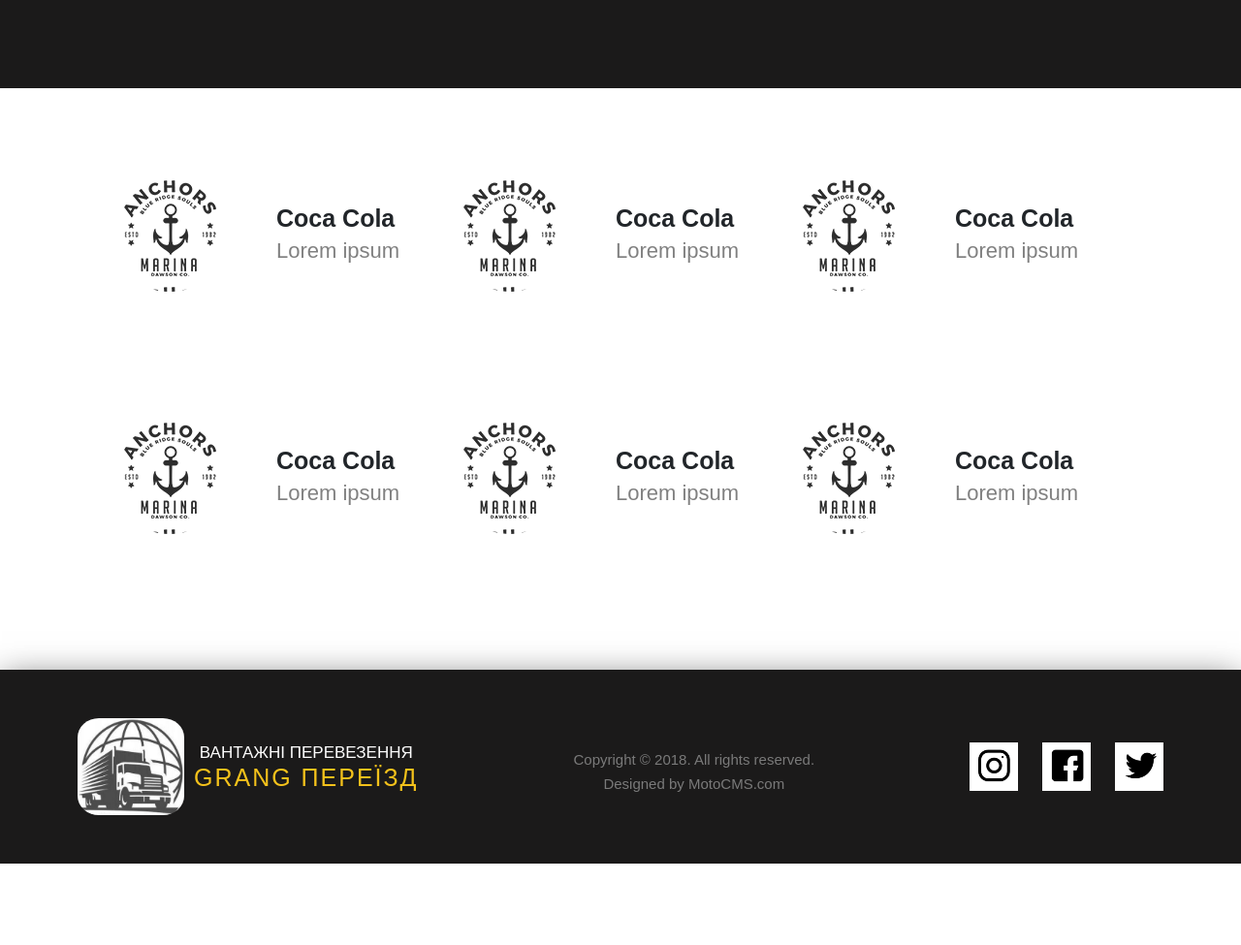
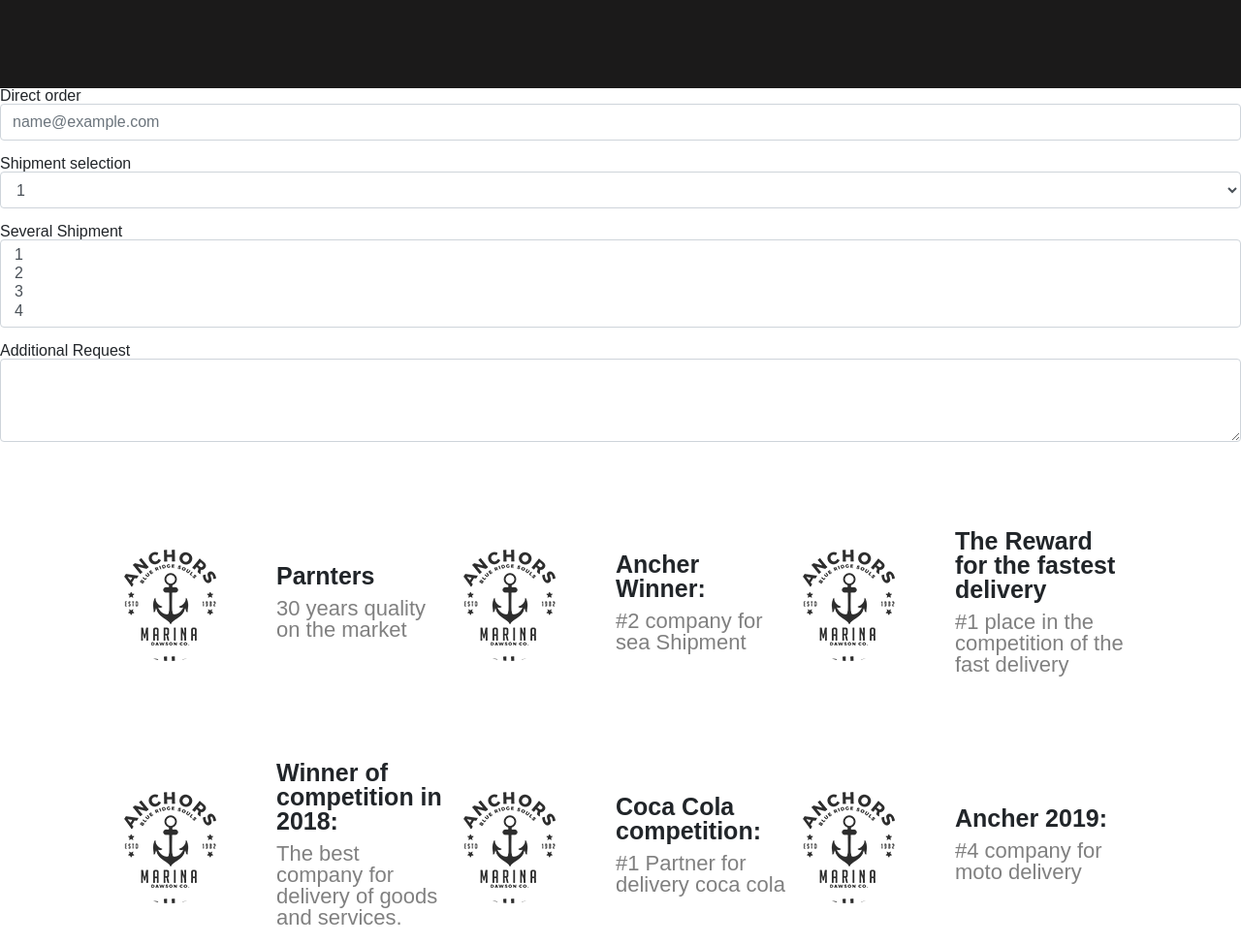
Before and after one commit to vasyl42/final-project, a plain HTML site: page Logistic/index.html in a window 1280 px wide. Shown: the part 3209-4184 px from the top of the page at 97% size. Before the commit the page ends 4100 px from the top, so only its background shows below. Drawn offline with nearby package versions, Linux system fonts and the light colour scheme.

Commit message:
Sample code

```diff
--- a/Logistic/index.html
+++ b/Logistic/index.html
@@ -100,18 +100,18 @@
             <div class="benefits">
                 <div class="benefit">
                     <div class="iconBenefit b1"></div>
-                    <h2>Benefit 1</h2>
-                    <p>Add short description of your benefits to show the best of your product, service or event.</p>
+                    <h2>High Speed delivery</h2>
+                    <p>The best quality of delivery your product.</p>
                 </div>
                 <div class="benefit">
                     <div class="iconBenefit b2"></div>
-                    <h2>Benefit 1</h2>
-                    <p>Add short description of your benefits to show the best of your product, service or event.</p>
+                    <h2>Fly delivery</h2>
+                    <p>Fast and affordable delivery of goods by plane, will help deliver goods from anywhere in the world.</p>
                 </div>
                 <div class="benefit">
                     <div class="iconBenefit b3"></div>
-                    <h2>Benefit 1: Fast delivery</h2>
-                    <p>Add short description of your benefits to show the best of your product, service or event.</p>
+                    <h2>Sea delivery</h2>
+                    <p>Ship delivery of goods will help you to save money on the quantity of goods.</p>
                 </div>
             </div>
         </section>
@@ -138,7 +138,7 @@
                     <tr>
                         <th scope="row">2</th>
                         <td>2 kg</td>
-                        <td>Penske transportation</td>
+                        <td>Sea transportation</td>
                         <td>50$ per kg</td>
                     </tr>
                     <tr>
@@ -190,47 +190,75 @@
                 </div>
             </div>
         </section>
+        <form>
+  <div class="form-group">
+    <label for="exampleFormControlInput1">Direct order</label>
+    <input type="email" class="form-control" id="exampleFormControlInput1" placeholder="name@example.com">
+  </div>
+  <div class="form-group">
+    <label for="exampleFormControlSelect1">Shipment selection</label>
+    <select class="form-control" id="exampleFormControlSelect1">
+      <option>1</option>
+      <option>2</option>
+      <option>3</option>
+      <option>4</option>
+    </select>
+  </div>
+  <div class="form-group">
+    <label for="exampleFormControlSelect2">Several Shipment</label>
+    <select multiple class="form-control" id="exampleFormControlSelect2">
+      <option>1</option>
+      <option>2</option>
+      <option>3</option>
+      <option>4</option>
+    </select>
+  </div>
+  <div class="form-group">
+    <label for="exampleFormControlTextarea1">Additional Request</label>
+    <textarea class="form-control" id="exampleFormControlTextarea1" rows="3"></textarea>
+  </div>
+</form>
         <section class="sponsors">
             <div class="company">
                 <div class="companyLogo"></div>
                 <div class="desk">
-                    <h5>Coca Cola</h5>
-                    <p>Lorem ipsum</p>
+                    <h5>Parnters</h5>
+                    <p>30 years quality on the market</p>
                 </div>
             </div>
             <div class="company">
                 <div class="companyLogo"></div>
                 <div class="desk">
-                    <h5>Coca Cola</h5>
-                    <p>Lorem ipsum</p>
+                    <h5>Ancher Winner:</h5>
+                    <p>#2 company for sea Shipment</p>
                 </div>
             </div>
             <div class="company">
                 <div class="companyLogo"></div>
                 <div class="desk">
-                    <h5>Coca Cola</h5>
-                    <p>Lorem ipsum</p>
+                    <h5>The Reward for the fastest delivery</h5>
+                    <p>#1 place in the competition of the fast delivery</p>
                 </div>
             </div>
             <div class="company">
                 <div class="companyLogo"></div>
                 <div class="desk">
-                    <h5>Coca Cola</h5>
-                    <p>Lorem ipsum</p>
+                    <h5>Winner of competition in 2018:</h5>
+                    <p>The best company for delivery of goods and services.</p>
                 </div>
             </div>
             <div class="company">
                 <div class="companyLogo"></div>
                 <div class="desk">
-                    <h5>Coca Cola</h5>
-                    <p>Lorem ipsum</p>
+                    <h5>Coca Cola competition:</h5>
+                    <p>#1 Partner for delivery coca cola</p>
                 </div>
             </div>
             <div class="company">
                 <div class="companyLogo"></div>
                 <div class="desk">
-                    <h5>Coca Cola</h5>
-                    <p>Lorem ipsum</p>
+                    <h5>Ancher 2019:</h5>
+                    <p>#4 company for moto delivery</p>
                 </div>
             </div>
         </section>
```
